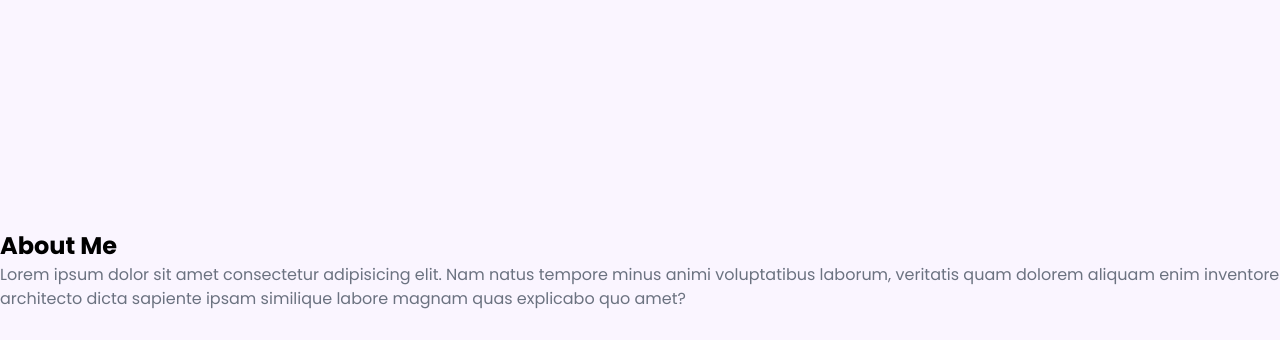
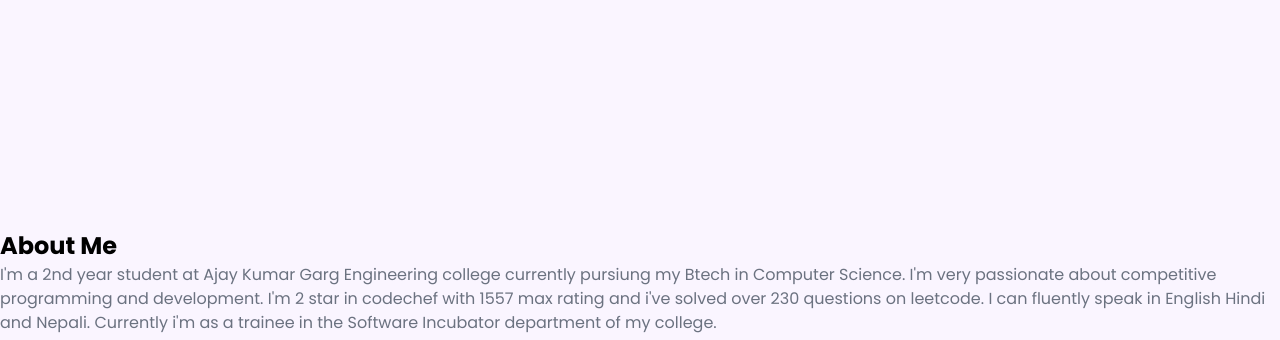
Before and after one commit to Pudv95/Portfolio, a plain HTML site: page index.html in a window 1280 px wide. Shown: the part 572-912 px from the top of the page. Drawn offline with nearby package versions, Linux system fonts and the light colour scheme.

Commit message:
updated About

```diff
--- a/index.html
+++ b/index.html
@@ -19,7 +19,7 @@
                 <i class="ri-menu-line"></i>
             </label>
             <input type="checkbox" name="check" id="check" />
-            <ul class = "nav_bar_list">
+            <ul class="nav_bar_list">
                 <li><a href="#">Home</a></li>
                 <li><a href="#about">About</a></li>
                 <li><a href="#projects">Projects</a></li>
@@ -56,9 +56,12 @@
             <div class="content">
                 <h2>About Me</h2>
                 <p class="description">
-                    Lorem ipsum dolor sit amet consectetur adipisicing elit. Nam natus tempore minus animi voluptatibus
-                    laborum, veritatis quam dolorem aliquam enim inventore architecto dicta sapiente ipsam similique
-                    labore magnam quas explicabo quo amet?
+                    I'm a 2nd year student at Ajay Kumar Garg Engineering college currently pursiung my Btech in
+                    Computer Science.
+                    I'm very passionate about competitive programming and development. I'm 2 star in codechef with 1557
+                    max rating and i've solved over 230 questions on leetcode.
+                    I can fluently speak in English Hindi and Nepali.
+                    Currently i'm as a trainee in the Software Incubator department of my college.
                 </p>
             </div>
         </div>
@@ -79,7 +82,7 @@
                         <h3>World Clock</h3>
                     </li>
                 </ul>
-        </div>
+            </div>
     </section>
 
     <section class="section" id="contact">
```
